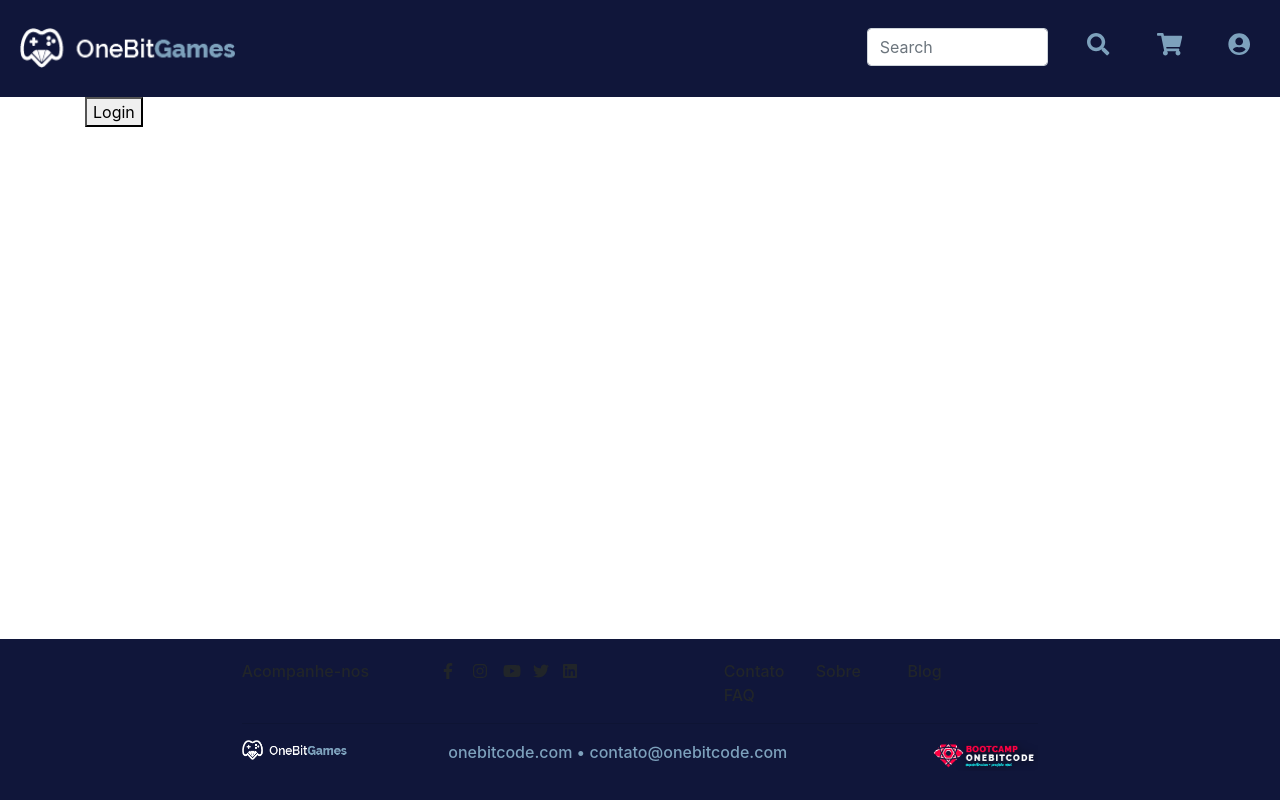
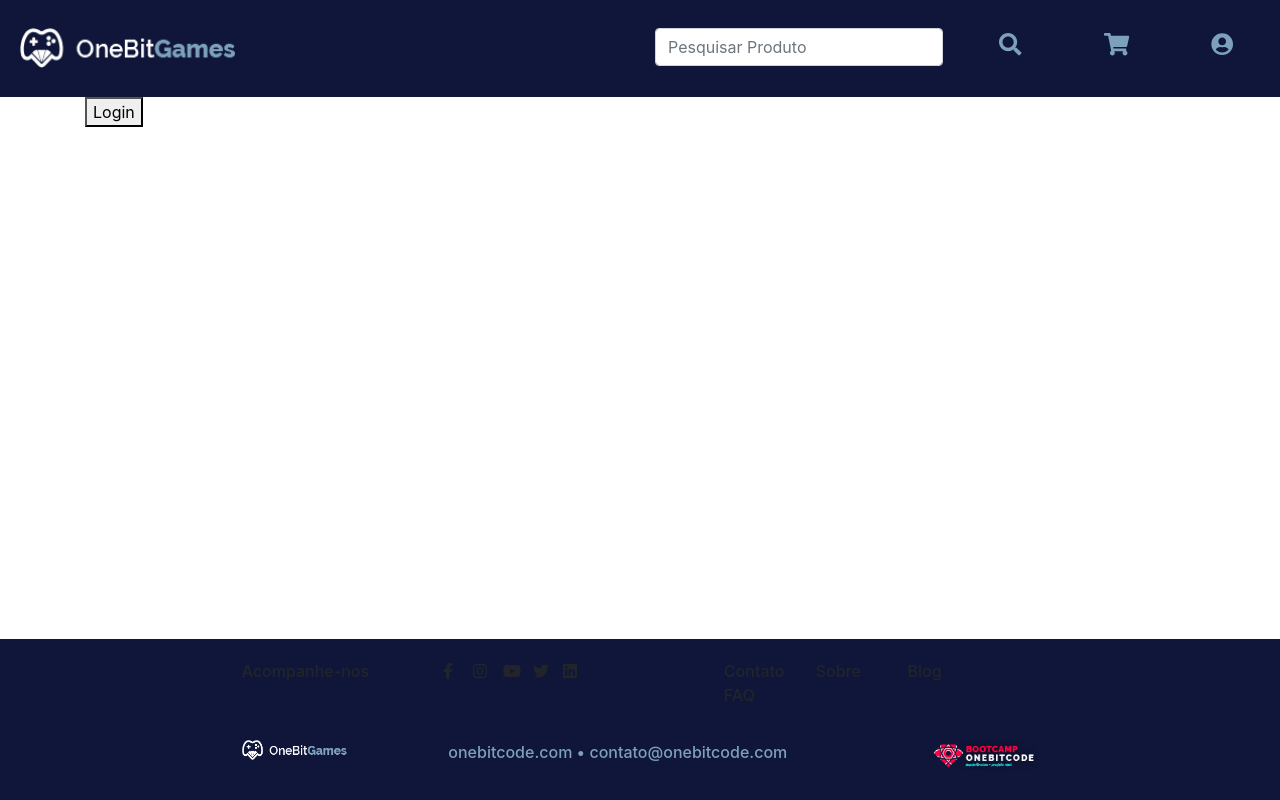
Before and after one commit to valdersonjr/estudo-bootcamp-rails-front, a Next.js app: page / in a window 1280 px wide. Built offline with nearby package versions, Linux system fonts and the light colour scheme.

Commit message:
sf 2 ajustando o sf header

```diff
--- a/components/shared/Header/StorefrontHeader/index.tsx
+++ b/components/shared/Header/StorefrontHeader/index.tsx
@@ -9,19 +9,20 @@ import { faSearch, faShoppingCart, faUserCircle } from '@fortawesome/free-solid-
 
 import styles from './styles.module.css';
 import { IconProp } from '@fortawesome/fontawesome-svg-core';
+import Link from 'next/link';
 
 const StoreFrontHeader: React.FC = () => {
     return(
         <Row className={styles.background}>
-            <Col md={8} className="mt-2">
+            <Col md={6} className="mt-2">
                 <Logo />
             </Col>
 
-            <Col md={4} className="mt-2 text-center">
+            <Col md={6} className="mt-2 text-center">
                 <Row>
                     <Col md={6} className="mb-4 mb-md-0">
                         <InputGroup>
-                            <FormControl placeholder="Search" />
+                            <FormControl placeholder="Pesquisar Produto" />
                         </InputGroup>
                     </Col>
 
@@ -34,7 +35,11 @@ const StoreFrontHeader: React.FC = () => {
                                 <FontAwesomeIcon icon={faShoppingCart as IconProp} color='var(--color-gray-light)' />
                             </Col>
                             <Col md={4} xs={4}>
-                                <FontAwesomeIcon icon={faUserCircle as IconProp} color='var(--color-gray-light)' />
+                                <Link href="/Auth/Login">
+                                    <a>
+                                        <FontAwesomeIcon icon={faUserCircle as IconProp} color='var(--color-gray-light)' />
+                                    </a>
+                                </Link>
                             </Col>
                         </Row>
                     </Col>
```
